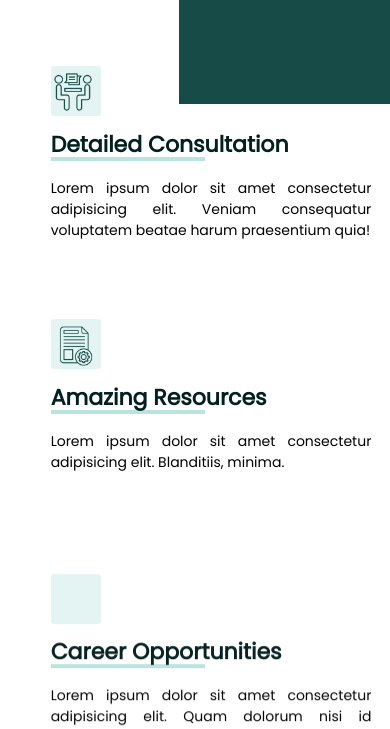
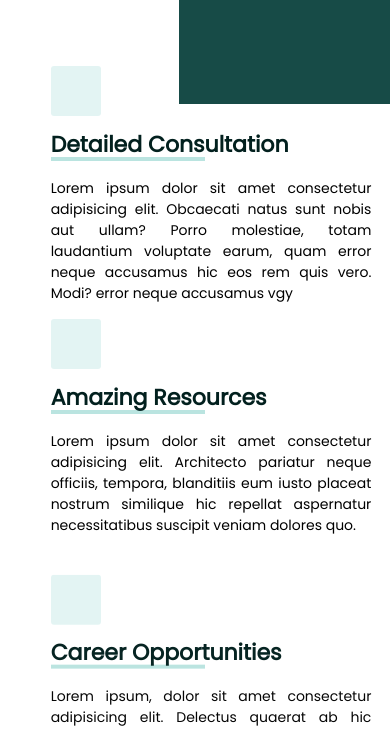
Before and after one commit to Sheila-a/Clientele, a React (Create React App) app: page / in a window 390 px wide. Shown: the part 820-1549 px from the top of the page. Built offline with nearby package versions, Linux system fonts and the light colour scheme; a web font is replaced by a local one.

Commit message:
Test for Stuff11 responsiveness (7)

```diff
--- a/src/Components/Home/Stuff11/Stuff11.jsx
+++ b/src/Components/Home/Stuff11/Stuff11.jsx
@@ -1,8 +1,8 @@
 import React from "react";
 import "./Stuff11.css";
-import Job from "../../../Images/job.png";
-import Resource from "../../../Images/resources.png";
-import Consult from "../../../Images/consulting.png";
+// import Job from "../../../Images/job.png";
+// import Resource from "../../../Images/resources.png";
+// import Consult from "../../../Images/consulting.png";
 
 const Stuff11 = () => {
   return (
@@ -14,32 +14,38 @@ const Stuff11 = () => {
         data-aos-anchor-placement="center-bottom"
       >
         <div className="logo"></div>
-        <img src={Consult} alt="" className="logoo logo-1" />
+        {/* <img src={Consult} alt="" className="logoo logo-1" /> */}
         <div className="title">Detailed Consultation</div>
         <div className="line"></div>
         <div className="content">
-          Lorem ipsum dolor sit amet consectetur adipisicing elit. Veniam
-          consequatur voluptatem beatae harum praesentium quia!
+          Lorem ipsum dolor sit amet consectetur adipisicing elit. Obcaecati
+          natus sunt nobis aut ullam? Porro molestiae, totam laudantium
+          voluptate earum, quam error neque accusamus hic eos rem quis vero.
+          Modi? error neque accusamus vgy
         </div>
       </div>
       <div className="Desc_content" data-aos="fade-up" data-aos-duration="2000">
         <div className="logo"></div>
-        <img src={Resource} alt="" className="logoo logo-2" />
+        {/* <img src={Resource} alt="" className="logoo logo-2" /> */}
         <div className="title">Amazing Resources</div>
         <div className="line"></div>
         <div className="content">
-          Lorem ipsum dolor sit amet consectetur adipisicing elit. Blanditiis,
-          minima.
+          Lorem ipsum dolor sit amet consectetur adipisicing elit. Architecto
+          pariatur neque officiis, tempora, blanditiis eum iusto placeat nostrum
+          similique hic repellat aspernatur necessitatibus suscipit veniam
+          dolores quo.
         </div>
       </div>
       <div className="Desc_content" data-aos="fade-up" data-aos-duration="3000">
         <div className="logo"></div>
-        <img src={Job} alt="" className="logoo logo-3" />
+        {/* <img src={Job} alt="" className="logoo logo-3" /> */}
         <div className="title">Career Opportunities</div>
         <div className="line"></div>
         <div className="content">
-          Lorem ipsum dolor sit amet consectetur adipisicing elit. Quam dolorum
-          nisi id distinctio possimus.
+          Lorem ipsum, dolor sit amet consectetur adipisicing elit. Delectus
+          quaerat ab hic debitis quasi repellendus, ex quia consectetur
+          nesciunt, quo ipsum ad deserunt magni quod, illo neque magnam vel
+          inventore!
         </div>
       </div>
     </div>
```
